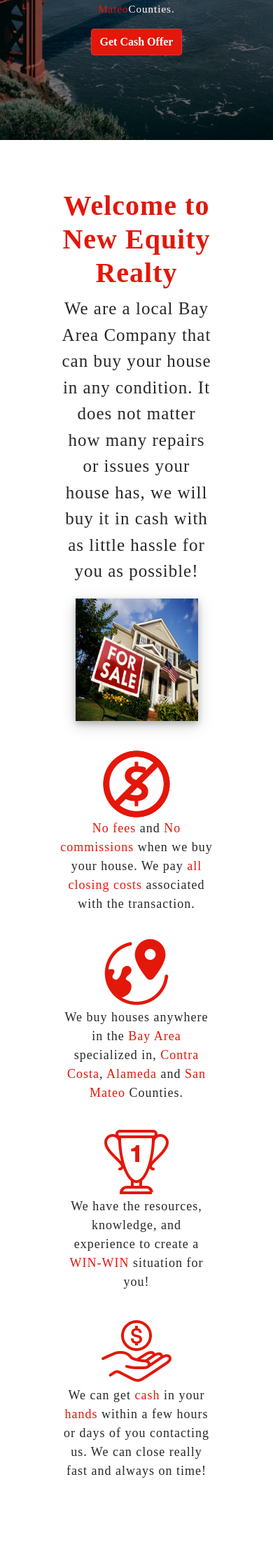
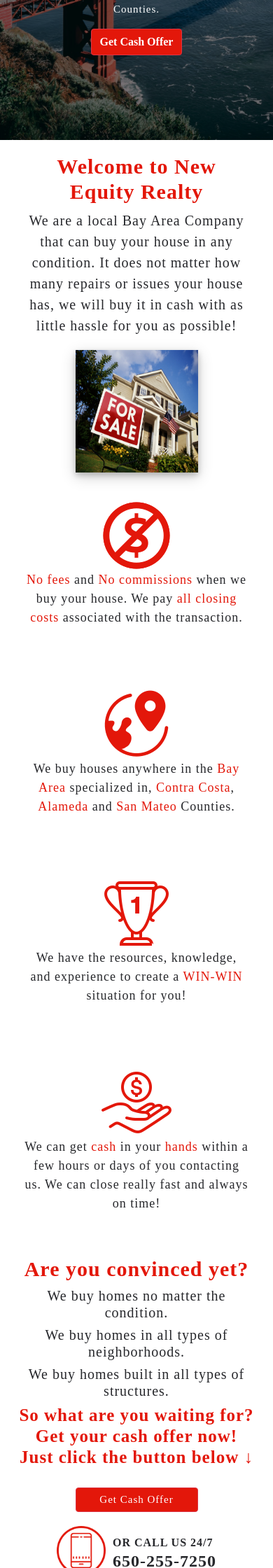
Before and after one commit to FABSTAR94/Gabe_Estate, a PHP site: page / in a window 390 px wide. Shown: the part 400-2640 px from the top of the page at 70% size. Run offline with PHP 8.4, Linux system fonts and the light colour scheme; some libraries are stand-ins or nearby versions.

Commit message:
fixed responsiveness

```diff
--- a/JS/email.js
+++ b/JS/email.js
@@ -8,7 +8,7 @@
         function js_onSuccess() {
             // remove this to avoid redirect
             window.location = window.location.pathname + "?message=Email+Successfully+Sent%21&isError=0";
-            alert("Your message has been sent.We will get back to you within 24 hours.");
+            alert("Your information has been sent. We will get back to you shortly.");
 
         }
 
--- a/css/banner.css
+++ b/css/banner.css
@@ -3,7 +3,7 @@
  background-size: cover;
  height: 600px;
  width: 100%;
- background-position: 50% 50%;
+ background-position: 30% 15%;
  filter: brightness(50%);
 
 }
--- a/css/card.css
+++ b/css/card.css
@@ -41,3 +41,8 @@
   text-align: center;
   color: #26272b;
 }
+
+/*.card-color {
+  background-color: #26272b;
+}
+*/
--- a/css/footer.css
+++ b/css/footer.css
@@ -106,3 +106,11 @@
     text-align:center
   }
 }
+
+/*links */
+@media screen and (max-width: 575px) {
+  .links {
+     justify-content: center;
+ }
+
+}
--- a/css/section.css
+++ b/css/section.css
@@ -2,6 +2,21 @@
     /*display: flex;*/
     margin: 20px 20px;
     padding: 50px;
+}
+
+@media screen and (max-width: 575px) {
+  .about-section {
+    padding: 0px !important;
+    padding-bottom: 10px;
+  }
+}
+
+
+@media screen and (max-width: 665px) {
+  .benefits-section {
+    padding: 0px !important;
+    padding-top: 30px;
+  }
 }
 
 
@@ -116,6 +131,156 @@
   margin-top: 30px;
   margin-bottom: 30px;
 }
+
+/*text from first section*/
+@media screen and (max-width: 770px) {
+  .style-title h1 {
+    font-size: 35px;
+  }
+}
+
+@media screen and (max-width: 770px) {
+  .style-body p {
+    font-size: 20px;
+  }
+}
+
+
+@media screen and (max-width: 665px) {
+  .style-title h1 {
+    font-size: 30px;
+  }
+}
+
+@media screen and (max-width: 665px) {
+  .style-body p {
+    font-size: 20px;
+  }
+}
+
+
+
+
+
+   @media screen and (max-width: 770px) {
+  .phone-container {
+    justify-content: center;
+  }
+}
+
+
+   @media screen and (max-width: 770px) {
+  .style-button .btn-danger  {
+    width: 50% !important;
+    margin-left: 25%;
+    padding: 5px 5px;
+
+  }
+}
+
+   @media screen and (max-width: 400px) {
+  .style-button .btn-danger  {
+    font-size: 15px;
+
+  }
+}
+
+
+/*text from 2nd section*/
+
+@media screen and (max-width: 770px) {
+  .convince-text h1 {
+    font-size: 35px;
+  }
+}
+
+@media screen and (max-width: 770px) {
+  .convince-text h3 {
+    font-size: 25px;
+    justify-content: center;
+  }
+}
+
+@media screen and (max-width: 770px) {
+  .convince-text h2 {
+    font-size: 30px;
+  }
+}
+
+@media screen and (max-width: 640px) {
+  .convince-text h1 {
+    font-size: 30px;
+  }
+}
+
+@media screen and (max-width: 640px) {
+  .convince-text h3 {
+    font-size: 20px;
+    justify-content: center;
+  }
+}
+
+@media screen and (max-width: 640px) {
+  .convince-text h2 {
+    font-size: 25px;
+  }
+}
+
+
+@media screen and (max-width: 490px) {
+  .convince-text h3 {
+    text-align: unset;
+  }
+}
+
+@media screen and (max-width: 490px) {
+  .convince-text h2 {
+    text-align: unset;
+  }
+}
+
+
+
+@media screen and (max-width: 370px) {
+  .convince-text h1 {
+    font-size: 25px;
+  }
+}
+
+@media screen and (max-width: 370px) {
+  .convince-text h3 {
+    font-size: 18px;
+
+  }
+}
+
+@media screen and (max-width: 370px) {
+  .convince-text h2 {
+    font-size: 23px;
+  }
+}
+
+
+
+
+
+
+
+
+
+
+
+
+
+
+
+
+
+
+
+
+
+
 
 /*1st image responsiveness*/
 @media screen and (max-width: 1000px) {
--- a/index.html
+++ b/index.html
@@ -64,7 +64,7 @@
     <div class="text-banner" id="home">
       <div class="text-mobile">
         <h1>Sell your House for Cash Fast!</h1>
-        <p> We Buy homes anywhere in the <span><strong>Bay Area</strong></span><br>specialized in <span><strong>Alameda</strong></span>, <span><strong>Contra Costa</span></strong>, and <span></strong>San Mateo</strong></span>Counties.</p>
+        <p> We Buy homes anywhere in the <span><strong>Bay Area</strong></span><br>specialized in <span><strong>Alameda</strong></span>, <span><strong>Contra Costa</span></strong>, and <span><strong> San Mateo</strong></span> Counties.</p>
         <button type="button" class="btn btn-danger" data-toggle="modal" data-target="#staticBackdrop"><strong>Get Cash Offer</strong>
         </button>
         </div>
@@ -88,7 +88,7 @@
                             </div>
                             <div class="form-group col-md-6">
                                 <label for="inputEmail">Email</label>
-                                <input type="email" class="form-control" id="inputEmail" required>
+                                <input type="email"class="form-control" id="inputEmail" required>
                             </div>
                         </div>
                         <div class="form-group">
@@ -169,7 +169,7 @@
                             </div>
                             <div class="button-align">
                                 <div class="form-group col-md-2">
-                                    <button type="submit" class="btn btn-primary" onclick="return sendForm(event)">Submit</button>
+                               <button type="submit" class="btn btn-primary" onclick="return sendForm(event)">Submit</button>
                                 </div>
                             </div>
                     </form>
@@ -181,7 +181,7 @@
 
 
 
-<!-- benefits section -->
+<!-- about section -->
     <div id="about" class="benefits-section">
         <div class="container">
             <div class="style-title">
```
